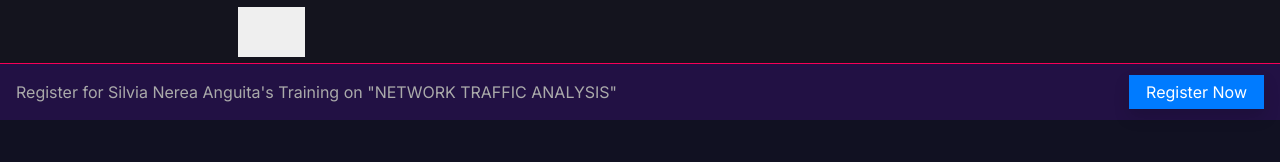
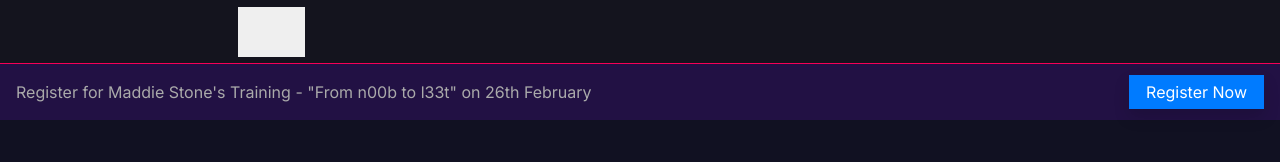
Before and after one commit to aswinshenoy/shakticon, a Next.js app: page /trainings in a window 1280 px wide. Shown: the top 162 px of the page. Built offline with nearby package versions, Linux system fonts and the light colour scheme; grey boxes are pictures that could not be loaded; some icons are missing.

Commit message:
Update after Silvia's training

```diff
--- a/components/landing/notice.jsx
+++ b/components/landing/notice.jsx
@@ -5,11 +5,11 @@
     return <div className="text-white p-2" style={{ background: '#214', marginTop: "64px" }}>
         <div className="row mx-0">
             <div className="col-md-8 d-flex align-items-center p-2" style={{ color: '#AAA', fontSize: 'calc(0.8rem + 0.25vw)' }}>
-                Register for Silvia Nerea Anguita's Training on "NETWORK TRAFFIC ANALYSIS"
+                Register for Maddie Stone's Training - "From n00b to l33t" on 26th February
             </div>
             <div className="col-md-4 d-flex justify-content-md-end align-items-center mb-2 mb-md-0 px-2">
                 <a
-                    href="https://docs.google.com/forms/d/e/1FAIpQLSejhMQTxn0n3w1IY0gA6q3ybRT0T3khVhkk5ZvYFHRkOO-Okg/viewform"
+                    href="https://docs.google.com/forms/d/e/1FAIpQLSe_wWy9Q8E_CExv_1V5xOiDY3RnjH9FCvG28ljaaWj8FQZEWA/viewform?usp=send_form"
                     className="px-3 py-1 shadow rounded-0 btn-primary btn" target="_blank" rel="noreferrer nofollow"
                 >
                     Register Now
--- a/components/schedule/Trainings/index.jsx
+++ b/components/schedule/Trainings/index.jsx
@@ -70,7 +70,7 @@
                     applications. Studied a bachelors in Computer Science and a masters degree in Cybersecurity.
                 </p>
             },
-            "registerURL": "https://docs.google.com/forms/d/e/1FAIpQLSejhMQTxn0n3w1IY0gA6q3ybRT0T3khVhkk5ZvYFHRkOO-Okg/viewform"
+            // "registerURL": "https://docs.google.com/forms/d/e/1FAIpQLSejhMQTxn0n3w1IY0gA6q3ybRT0T3khVhkk5ZvYFHRkOO-Okg/viewform"
         },
         {
             "slug": "from-n00b-to-l33t",
@@ -177,7 +177,7 @@
                     </p>
                 </>,
             },
-            // "registerURL": "https://docs.google.com/forms/d/e/1FAIpQLSfsbh21I5idjva9RpSFEZYhnENiWv-54xZDSvuKwMDP9K4fUA/viewform"
+            "registerURL": "https://docs.google.com/forms/d/e/1FAIpQLSfsbh21I5idjva9RpSFEZYhnENiWv-54xZDSvuKwMDP9K4fUA/viewform"
         },
         {
             "slug": "reversing-cpp-binaries",
```
